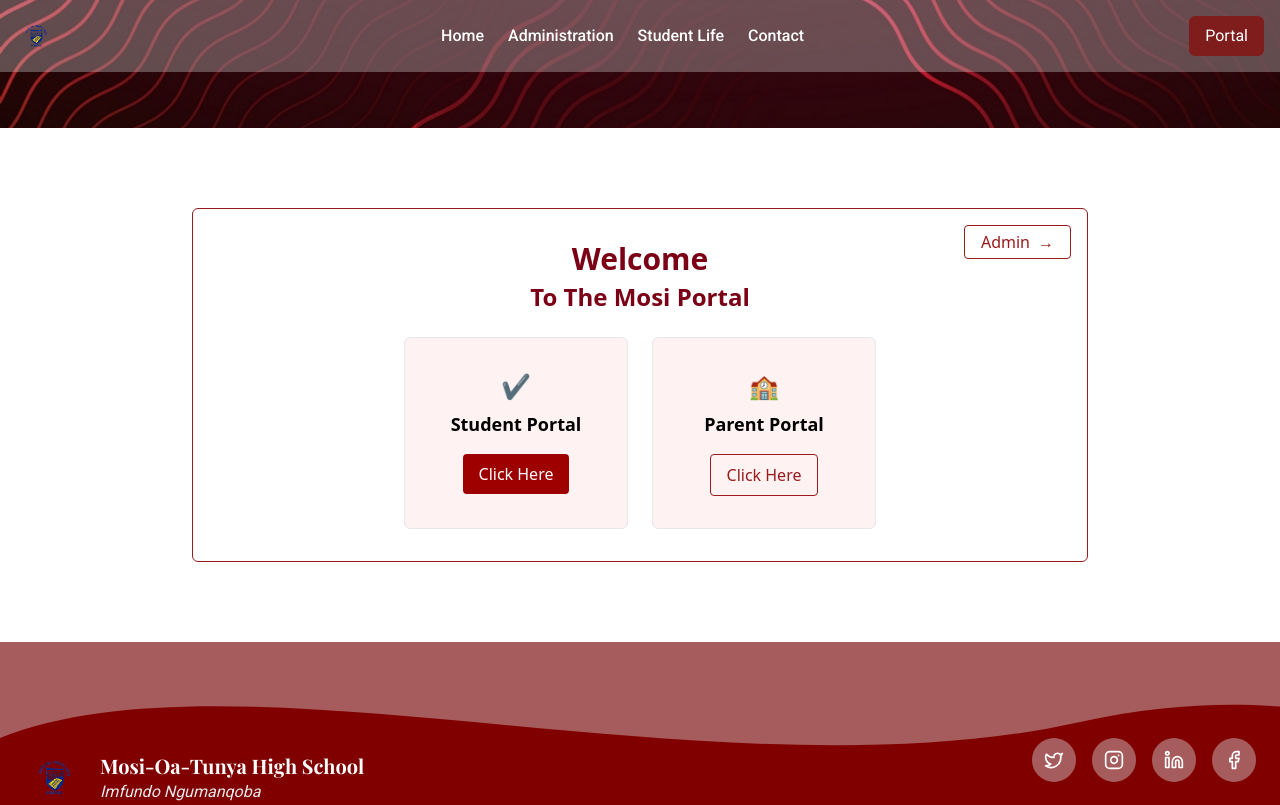
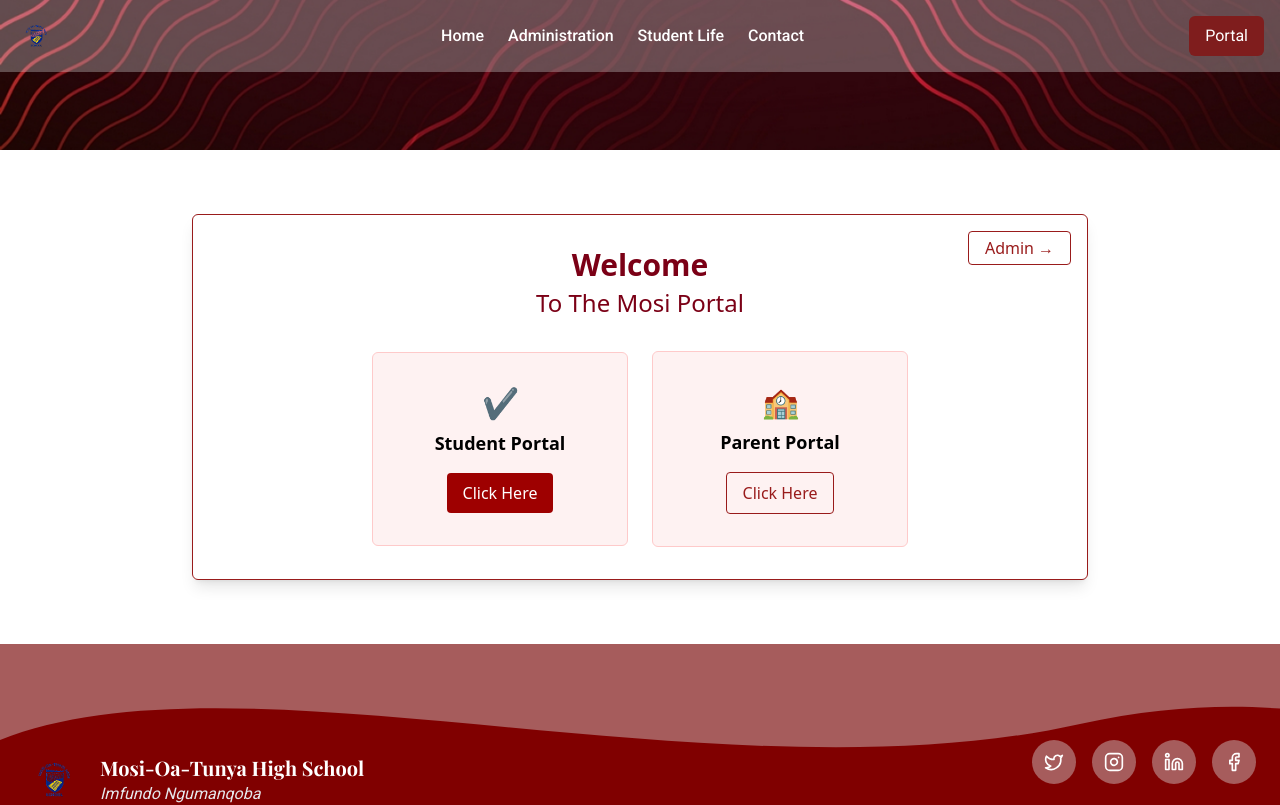
Before and after one commit to Blessing-T/Mosi, a React (Vite) app: page /portal in a window 1280 px wide. Shown: the top 805 px of the page. Built offline with nearby package versions, Linux system fonts and the light colour scheme.

Commit message:
portal alignment

```diff
--- a/src/pages/Portal.jsx
+++ b/src/pages/Portal.jsx
@@ -5,36 +5,56 @@ import bgImage from "./Rectangle.png";
 function Portal() {
   return (
     <>
+
       <header
-        className="w-full h-full flex items-center justify-center flex-col bg-cover bg-center bg-no-repeat text-white py-16 text-center"
+        className="w-full h-[150px] md:h-[150px] bg-cover bg-center bg-no-repeat flex items-center justify-center text-white"
         style={{ backgroundImage: `url(${bgImage})` }}
-      ></header>
-      <main className="flex-grow bg-white py-20 px-4 flex flex-col items-center">
-        <div className="border border-red-800 rounded-md max-w-4xl w-full p-8 text-center relative">
-          <h1 className="text-3xl font-semibold text-[#7B0016] mb-6">
-            Welcome <br /> <span className="text-2xl">To The Mosi Portal</span>
+      >
+
+      </header>
+
+
+      <main className="flex-grow bg-white py-16 px-4 flex justify-center">
+        <div className="border border-red-800 rounded-md max-w-4xl w-full p-8 text-center relative shadow-lg">
+
+          <h1 className="text-2xl md:text-3xl font-semibold text-[#7B0016] mb-4">
+            Welcome <br />
+            <span className="text-lg md:text-2xl font-medium">
+              To The Mosi Portal
+            </span>
           </h1>
 
-          <div className="flex justify-center space-x-6 mt-6 flex-wrap">
-            <div className="bg-red-50 border rounded-md px-6 py-8 w-56 flex flex-col items-center">
-              <div className="text-2xl mb-2">✔️</div>
+          {/* Portal Options */}
+          <div className="flex flex-col lg:flex-row justify-center items-center gap-6 mt-8">
+            {/* Student Portal */}
+            <div className="bg-red-50 border border-red-200 rounded-md px-6 py-8 w-64 flex flex-col items-center hover:shadow-md transition">
+              <div className="text-3xl mb-2">✔️</div>
               <h2 className="text-lg font-semibold mb-4">Student Portal</h2>
-              <button className="bg-[#9E0000] text-white px-4 py-2 rounded">
-                <Link to="/loginIn">Click Here</Link>
-              </button>
+              <Link
+                to="/loginIn"
+                className="bg-[#9E0000] text-white px-4 py-2 rounded hover:bg-red-900 transition"
+              >
+                Click Here
+              </Link>
             </div>
-            <div className="bg-red-50 border rounded-md px-6 py-8 w-56 flex flex-col items-center">
-              <div className="text-2xl mb-2">🏫</div>
+
+
+            <div className="bg-red-50 border border-red-200 rounded-md px-6 py-8 w-64 flex flex-col items-center hover:shadow-md transition">
+              <div className="text-3xl mb-2">🏫</div>
               <h2 className="text-lg font-semibold mb-4">Parent Portal</h2>
-              <button className="border border-red-800 text-red-800 px-4 py-2 rounded">
-                <Link to="/loginIn">Click Here</Link>
-              </button>
+              <Link
+                to="/loginIn"
+                className="border border-red-800 text-red-800 px-4 py-2 rounded hover:bg-red-800 hover:text-white transition"
+              >
+                Click Here
+              </Link>
             </div>
           </div>
 
+
           <Link
             to="/Comingsoon"
-            className="absolute top-4 right-4 border border-red-800 text-red-800 rounded px-4 py-1 flex items-center space-x-2"
+            className="absolute top-4 right-4 border border-red-800 text-red-800 rounded px-4 py-1 flex items-center gap-1 hover:bg-red-800 hover:text-white transition"
           >
             <span>Admin</span>
             <span>→</span>
```
